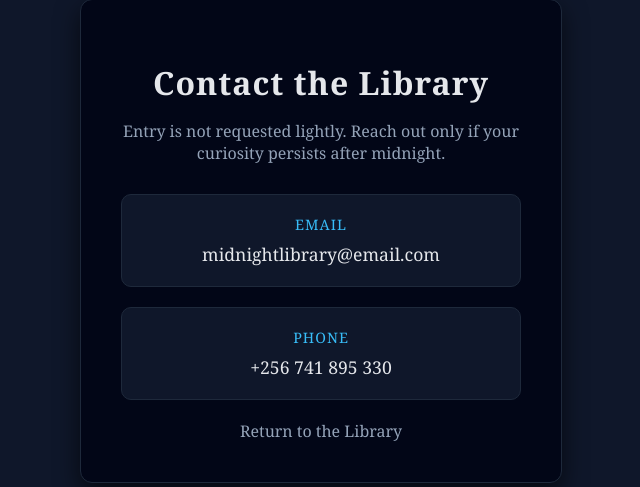
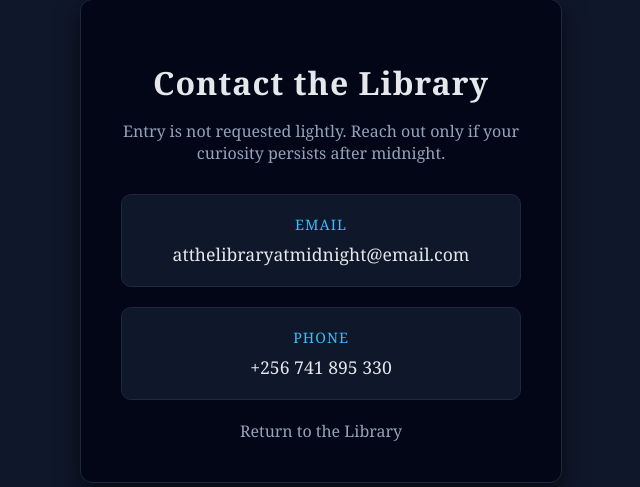
Before and after one commit to Trinity-cell/THE-MIDNIGHT-LIBRARY, a Flask app: page /join in a window 1280 px wide. Shown: the part 159-646 px from the top of the page, without its empty margins (319-959 px from the left). Run offline with Flask 3, Linux system fonts and the light colour scheme.

Commit message:
Update signup.html

```diff
--- a/templates/signup.html
+++ b/templates/signup.html
@@ -87,7 +87,7 @@
 
     <div class="contact-box">
         <div class="label">Email</div>
-        <div class="info">midnightlibrary@email.com</div>
+        <div class="info">atthelibraryatmidnight@email.com</div>
     </div>
 
     <div class="contact-box">
```
